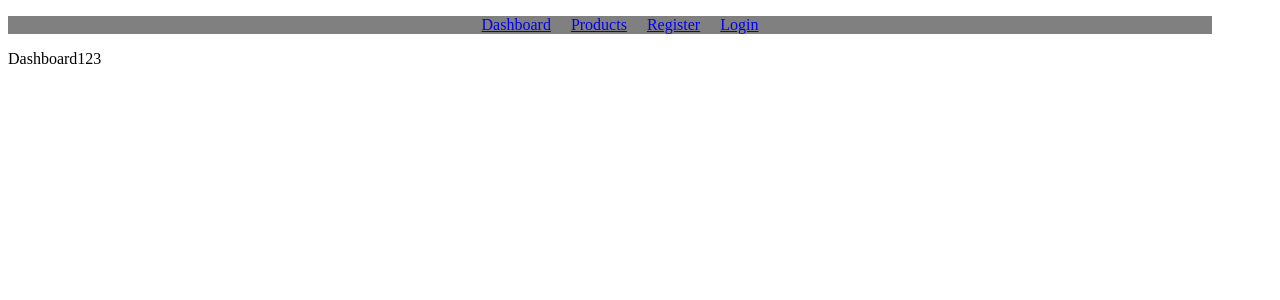
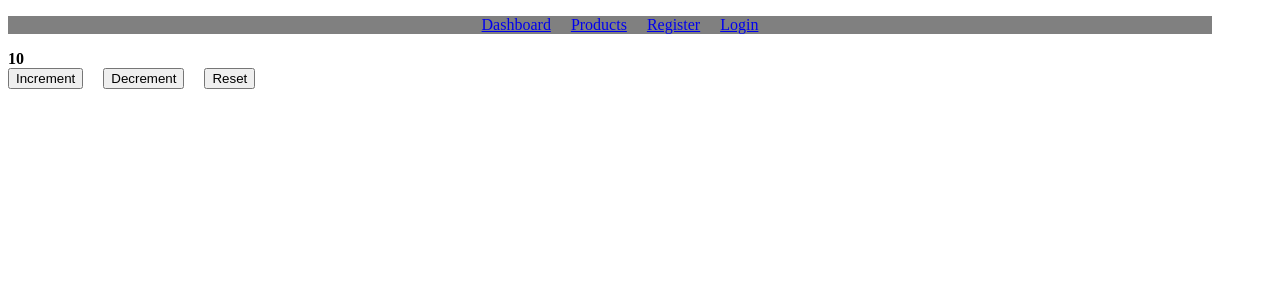
Before and after one commit to NageshGandikota549/reactlearning, a React (Create React App) app: page / in a window 1280 px wide. Shown: the top 300 px of the page. Built offline with nearby package versions, Linux system fonts and the light colour scheme.

Commit message:
added custom hook

```diff
--- a/src/App.tsx
+++ b/src/App.tsx
@@ -1,6 +1,6 @@
 import { BrowserRouter as Router, Route, Routes } from "react-router-dom";
 import { Navigation } from "./navigation/navigation";
-import { Dashboard } from "./dashboard/dashboard.js";
+import { Dashboard } from "./dashboard/dashboard";
 import { Register } from "./register/register.js";
 import { Login } from "./login/login.js";
 import { Products } from "./products";
@@ -15,7 +15,7 @@ function App() {
           <Route path="/register" Component={Register} />
           <Route path="/login" Component={Login} />
           <Route path="/products" Component={Products} />
-          <Route  path="/" Component={Dashboard} />
+          <Route path="/" Component={Dashboard} />
           <Route path="*" Component={Dashboard} />
         </Routes>
       </Router>
--- /dev/null
+++ b/src/counter.tsx
@@ -0,0 +1,23 @@
+import { useState } from "react";
+
+export type CounterReturnType = {
+  counter: number;
+  increment: () => void;
+  decrement: () => void;
+  reset: () => void;
+};
+
+const useCounter = (
+  intialValue: number,
+  incrementBy: number
+): CounterReturnType => {
+  const [counter, setCounter] = useState<number>(intialValue);
+
+  const increment = () => setCounter(counter + incrementBy);
+  const decrement = () => setCounter(counter - incrementBy);
+  const reset = () => setCounter(intialValue);
+
+  return { counter, increment, decrement, reset };
+};
+
+export default useCounter;
--- a/src/dashboard/dashboard.js
+++ /dev/null
@@ -1 +0,0 @@
-export const Dashboard =()=> <div> Dashboard123 </div>
--- /dev/null
+++ b/src/dashboard/dashboard.tsx
@@ -0,0 +1,23 @@
+import useCounter from "../counter";
+
+export const Dashboard = () => {
+  const { counter, increment, decrement, reset } = useCounter(10, 5);
+
+  return (
+    <div>
+      <div>
+        <b>{counter}</b>
+      </div>
+
+      <button style={{ marginRight: "20px" }} onClick={increment}>
+        Increment
+      </button>
+      <button style={{ marginRight: "20px" }} onClick={decrement}>
+        Decrement
+      </button>
+      <button style={{ marginRight: "20px" }} onClick={reset}>
+        Reset
+      </button>
+    </div>
+  );
+};
```
